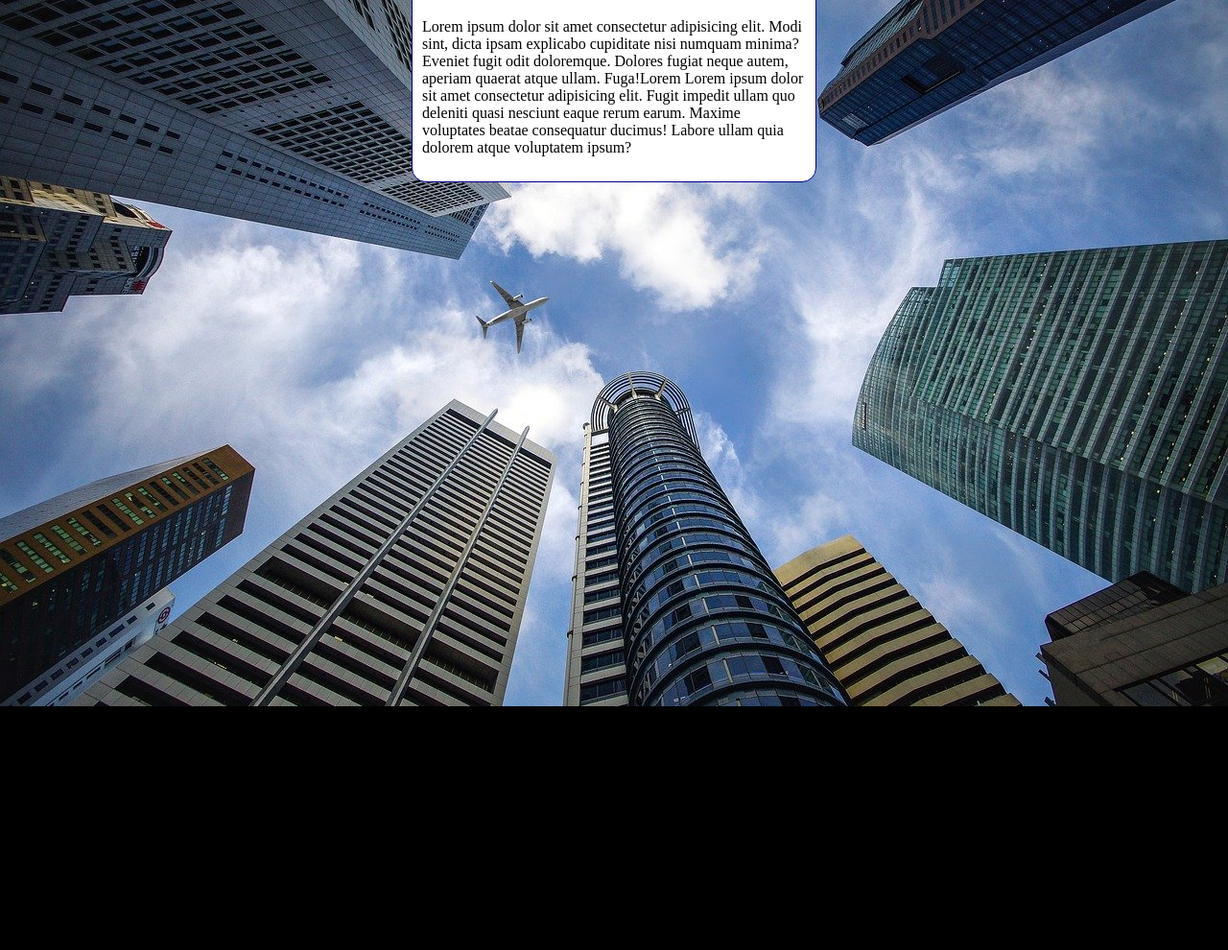
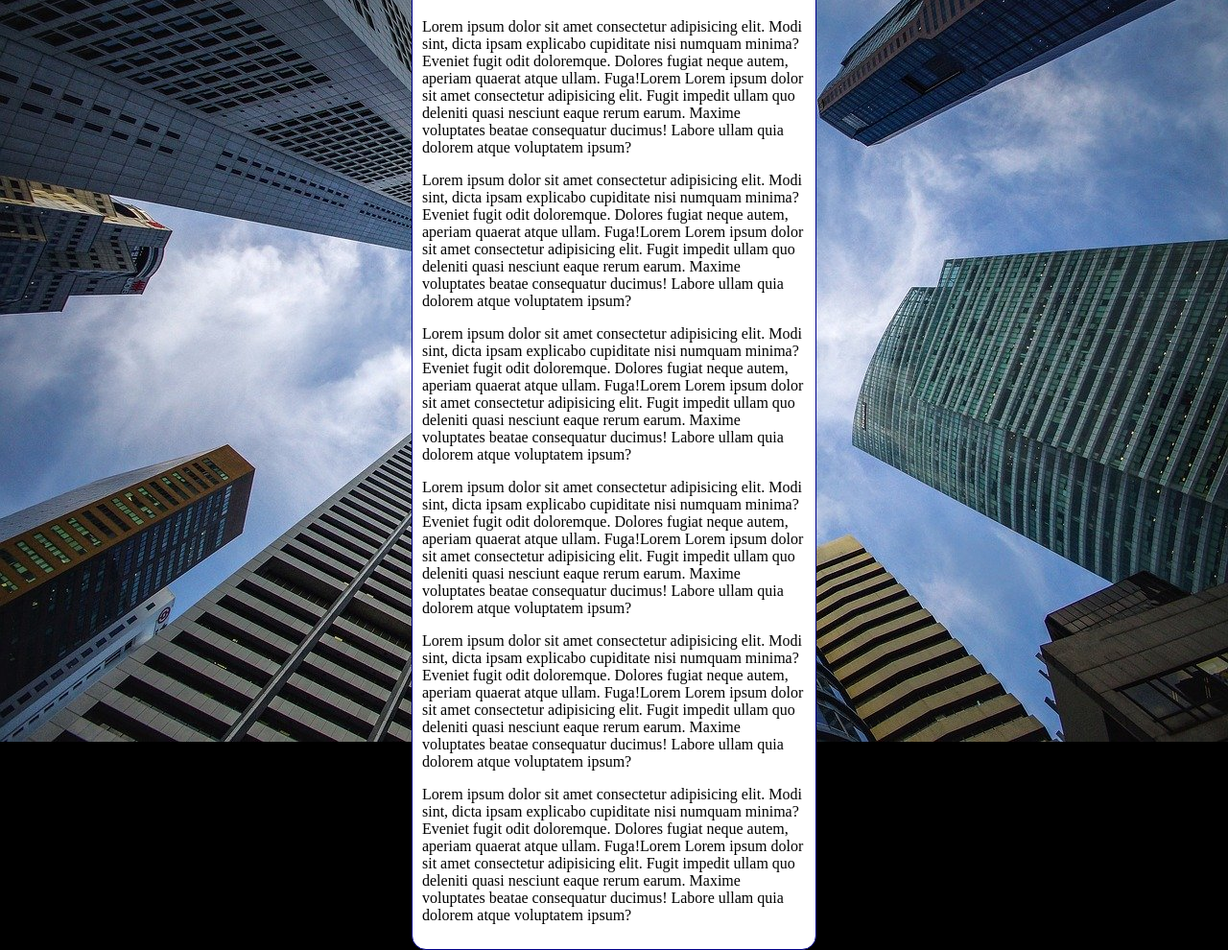
Before and after one commit to tattianemartins/html-css, a plain HTML site: page exercicios/ex022/fundo006.html in a window 1280 px wide. Shown: the part 80-1070 px from the top of the page at 96% size. Before the commit the page ends 816 px from the top, so only its background shows below. Drawn offline with Linux system fonts and the light colour scheme.

Commit message:
Atualizei ex022

```diff
--- a/exercicios/ex022/fundo006.html
+++ b/exercicios/ex022/fundo006.html
@@ -28,6 +28,11 @@
     <main>
         <h1>Teste de Imagem de Fundo</h1>
         <p>Lorem ipsum dolor sit amet consectetur adipisicing elit. Modi sint, dicta ipsam explicabo cupiditate nisi numquam minima? Eveniet fugit odit doloremque. Dolores fugiat neque autem, aperiam quaerat atque ullam. Fuga!Lorem Lorem ipsum dolor sit amet consectetur adipisicing elit. Fugit impedit ullam quo deleniti quasi nesciunt eaque rerum earum. Maxime voluptates beatae consequatur ducimus! Labore ullam quia dolorem atque voluptatem ipsum?</p>
+        <p>Lorem ipsum dolor sit amet consectetur adipisicing elit. Modi sint, dicta ipsam explicabo cupiditate nisi numquam minima? Eveniet fugit odit doloremque. Dolores fugiat neque autem, aperiam quaerat atque ullam. Fuga!Lorem Lorem ipsum dolor sit amet consectetur adipisicing elit. Fugit impedit ullam quo deleniti quasi nesciunt eaque rerum earum. Maxime voluptates beatae consequatur ducimus! Labore ullam quia dolorem atque voluptatem ipsum?</p>
+        <p>Lorem ipsum dolor sit amet consectetur adipisicing elit. Modi sint, dicta ipsam explicabo cupiditate nisi numquam minima? Eveniet fugit odit doloremque. Dolores fugiat neque autem, aperiam quaerat atque ullam. Fuga!Lorem Lorem ipsum dolor sit amet consectetur adipisicing elit. Fugit impedit ullam quo deleniti quasi nesciunt eaque rerum earum. Maxime voluptates beatae consequatur ducimus! Labore ullam quia dolorem atque voluptatem ipsum?</p>
+        <p>Lorem ipsum dolor sit amet consectetur adipisicing elit. Modi sint, dicta ipsam explicabo cupiditate nisi numquam minima? Eveniet fugit odit doloremque. Dolores fugiat neque autem, aperiam quaerat atque ullam. Fuga!Lorem Lorem ipsum dolor sit amet consectetur adipisicing elit. Fugit impedit ullam quo deleniti quasi nesciunt eaque rerum earum. Maxime voluptates beatae consequatur ducimus! Labore ullam quia dolorem atque voluptatem ipsum?</p>
+        <p>Lorem ipsum dolor sit amet consectetur adipisicing elit. Modi sint, dicta ipsam explicabo cupiditate nisi numquam minima? Eveniet fugit odit doloremque. Dolores fugiat neque autem, aperiam quaerat atque ullam. Fuga!Lorem Lorem ipsum dolor sit amet consectetur adipisicing elit. Fugit impedit ullam quo deleniti quasi nesciunt eaque rerum earum. Maxime voluptates beatae consequatur ducimus! Labore ullam quia dolorem atque voluptatem ipsum?</p>
+        <p>Lorem ipsum dolor sit amet consectetur adipisicing elit. Modi sint, dicta ipsam explicabo cupiditate nisi numquam minima? Eveniet fugit odit doloremque. Dolores fugiat neque autem, aperiam quaerat atque ullam. Fuga!Lorem Lorem ipsum dolor sit amet consectetur adipisicing elit. Fugit impedit ullam quo deleniti quasi nesciunt eaque rerum earum. Maxime voluptates beatae consequatur ducimus! Labore ullam quia dolorem atque voluptatem ipsum?</p>
     </main>
 </body>
 </html>
```
